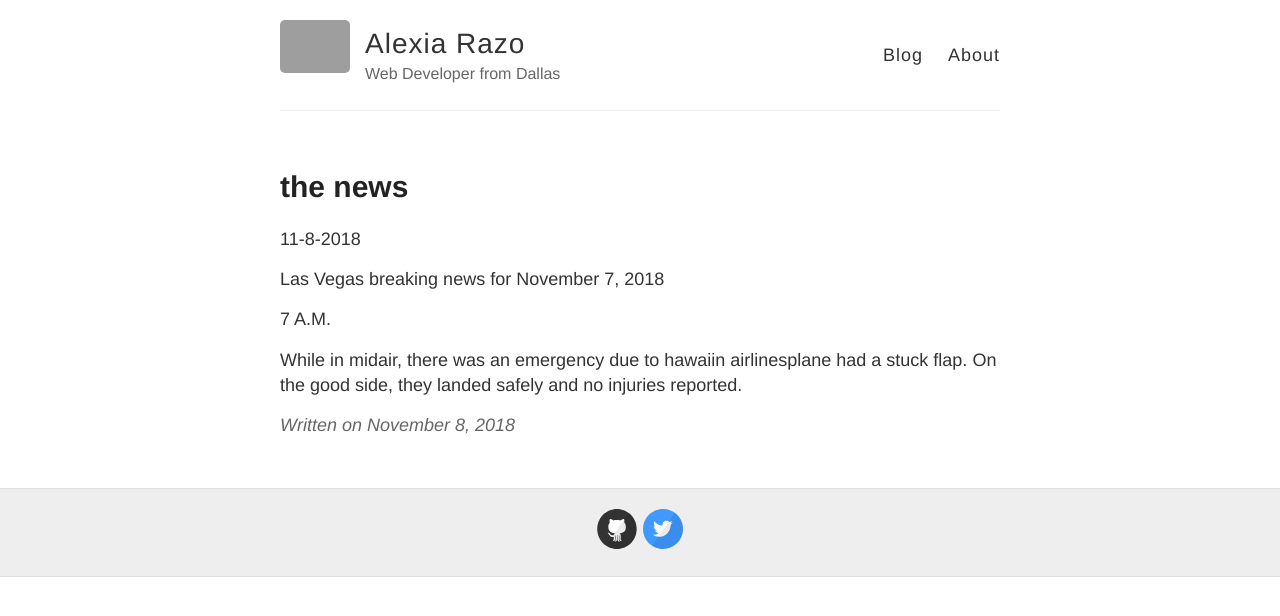
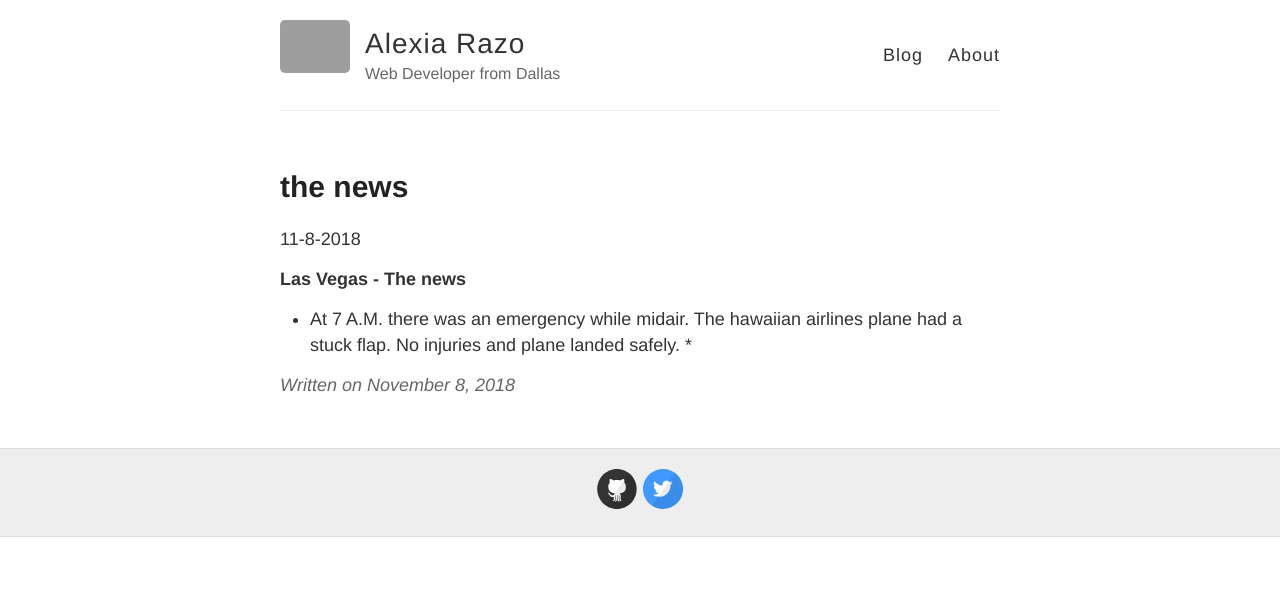
Before and after one commit to alexia2402/alexia2402.github.io, a Jekyll site: the page built from _posts/2018-11-8-the-news.md, in a window 1280 px wide. Shown: the top 616 px of the page. Built offline with Jekyll 4.4.1, drawn with Linux system fonts in a browser that asks for light colours; grey boxes are pictures that could not be loaded.

Commit message:
Update 2018-11-8-the-news.md

```diff
--- a/_posts/2018-11-8-the-news.md
+++ b/_posts/2018-11-8-the-news.md
@@ -5,8 +5,5 @@ title: the news
 
 11-8-2018
 
-Las Vegas breaking news for November 7, 2018
-
-7 A.M.
-
-While in midair, there was an emergency due to hawaiin airlinesplane had a stuck flap. On the good side, they landed safely and no injuries reported.
+**Las Vegas - The news**
+* At 7 A.M. there was an emergency while midair. The hawaiian airlines plane had a stuck flap. No injuries and plane landed safely. *
```
